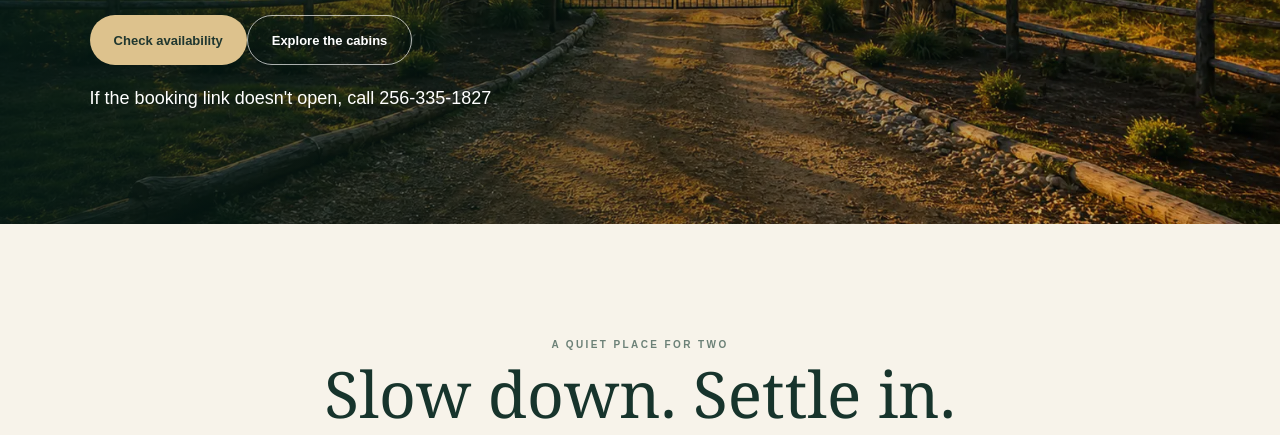
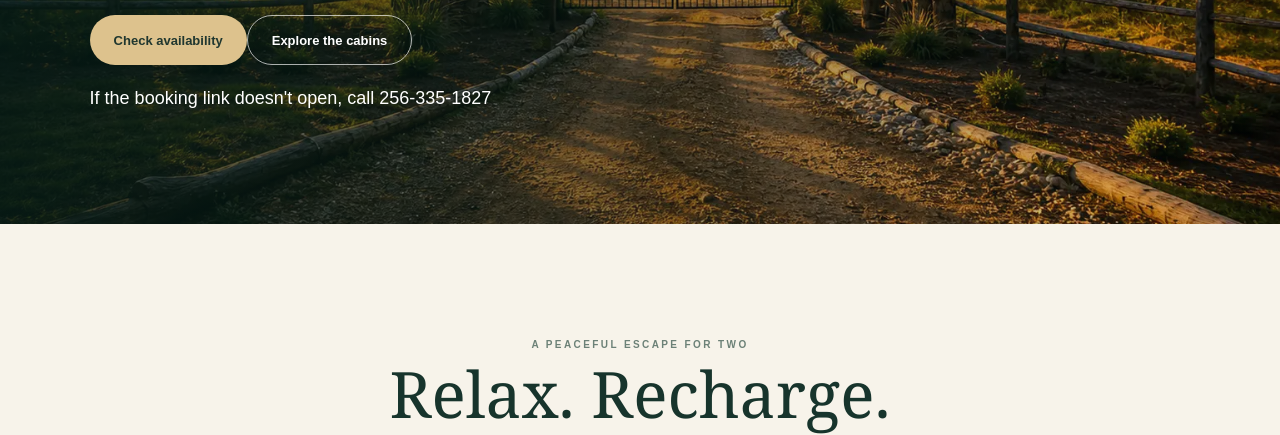
Before and after one commit to rebeccajacobs03-droid/waterfront-retreat, a website: page index.html in a window 1280 px wide. Shown: the part 512-947 px from the top of the page. Drawn offline with Linux system fonts and the light colour scheme; files whose address does not match are found by name.

Commit message:
Update index.html

```diff
--- a/index.html
+++ b/index.html
@@ -5,7 +5,7 @@
 <link rel="stylesheet" href="outdoor-gallery.css"></head><body><main>
 <header><a class="brand" href="./"><b>Waterfront Retreat</b><span>on Pickwick Lake</span></a><nav><a href="cabins.html">Cabins</a><a href="#about">About</a><a href="#contact">Contact</a><a class="nav-book" href="https://waterfront_retreat_direct_booking.guestybookings.com/en" target="_blank" rel="noopener">Book now</a></nav></header>
 <section class="hero"><img src="images/entrance.webp" alt="Entrance to Waterfront Retreat"><div class="overlay"></div><div class="hero-content"><p class="kicker light">Cherokee, Alabama · Adults only</p><h1>Your waterfront escape awaits.</h1><p class="hero-sub">Three private cabins made for romance, rest, and reconnection on beautiful Pickwick Lake.</p><div class="hero-actions"><a class="btn gold" href="https://waterfront_retreat_direct_booking.guestybookings.com/en" target="_blank" rel="noopener">Check availability</a><a class="btn clear" href="cabin.html?c=blue-heron">Explore the cabins</a></div><p class="hero-fallback">If the booking link doesn't open, call <a href="tel:+12563351827">256-335-1827</a></p></div></section>
-<section class="welcome" id="about"><p class="kicker">A quiet place for two</p><h2>Slow down. Settle in.<br>Reconnect by the water.</h2><p>Wake to lake views, spend your day on the dock or in a kayak, and come home to cozy evenings by the fire. Our three intimate cabins are designed for couples seeking privacy, comfort, and easy access to the water.</p></section>
+<section class="welcome" id="about"><p class="kicker">A peaceful escape for two</p><h2>Relax. Recharge. Reconnect.</h2><p>Wake beside Pickwick Lake, unwind in your private hot tub, and enjoy uninterrupted time together. Waterfront Retreat was created for couples to slow down, restore their energy, and focus on what matters most—each other.</p></section>
 <section class="cabins"><div class="section-title"><div><p class="kicker">Three unique retreats</p><h2>Choose your cabin</h2></div><p>Each cabin welcomes two guests and gives you your own peaceful hideaway on Pickwick Lake.</p></div><div id="home-cabins" class="grid"></div></section>
 <section class="lake"><div class="lake-photo"><img src="images/firepit.webp" alt="Fire pit beside Pickwick Lake"></div><div class="lake-copy"><p class="kicker light">Life is better at the lake</p><h2>Morning light. Quiet evenings.</h2><p>From sunrise paddles to fireside conversations, the lake sets the rhythm for a relaxed and restorative stay.</p></div></section>
 <section class="lake-life"><div class="lake-life-heading"><div><p class="kicker">Beyond your cabin</p><h2>Life at the lake</h2></div><p>Discover wildlife, sunsets, and the peaceful shores that make this a special place to recharge.</p></div><div id="lake-gallery" class="lake-life-grid"></div></section>
```
